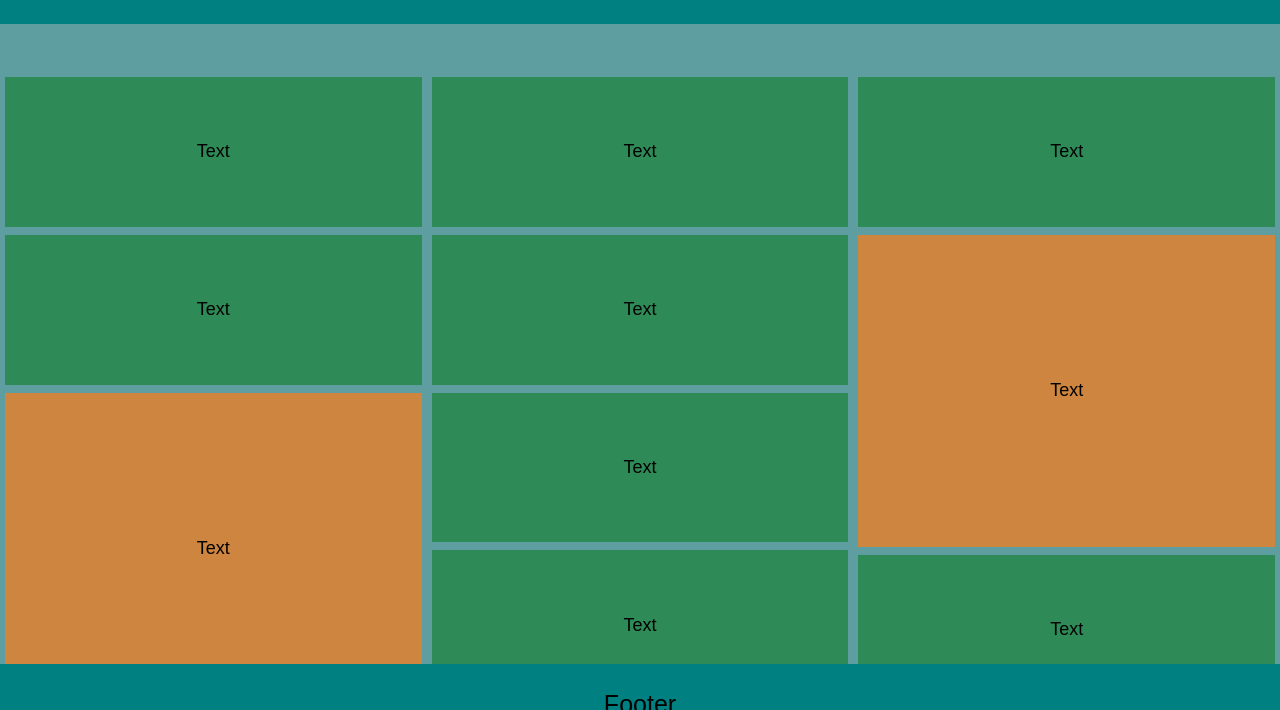
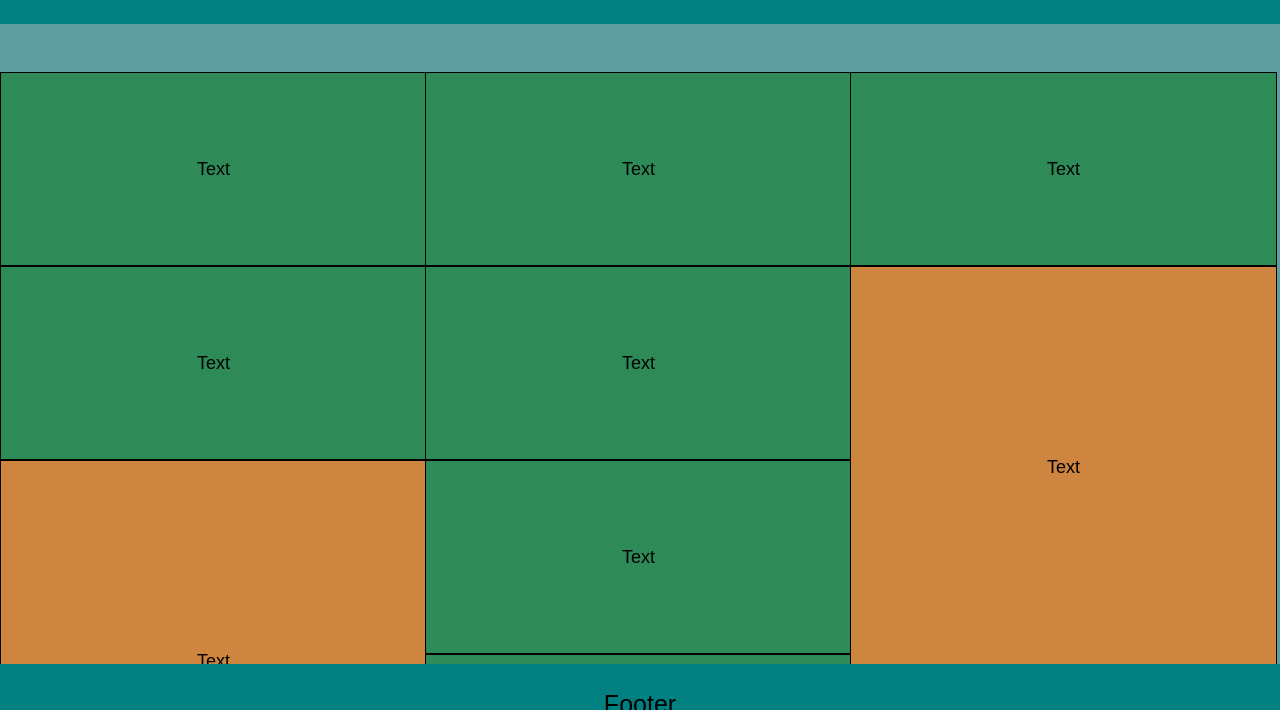
Before and after one commit to GusHS/fdi-1Par, a plain HTML site: page mobile-versions/columnGallery-mobile/index.html in a window 1280 px wide. Shown: the part 56-766 px from the top of the page. Drawn offline with Linux system fonts and the light colour scheme.

Commit message:
finished projects

```diff
--- a/mobile-versions/columnGallery-mobile/css/style.css
+++ b/mobile-versions/columnGallery-mobile/css/style.css
@@ -42,21 +42,21 @@ body{
 
 #container{
     padding-top: 10%;
+    padding-bottom: 10%;
     width: 100%;
-    height: 78%;
+    height: 100%;
     display: flex;
 }
 
 .col{
-    width: 33.33%;
+    width: 33.2%;
     height: 100%;
-    margin: 5px;
     flex-direction: column;
 }
 
 .sm-rectangle{
     height: 24%;
-    margin-bottom: 8px;
+    border: black 1px solid;
     width: 100%;
     background-color: seagreen;
     display: flex;
@@ -69,8 +69,8 @@ body{
 .lg-rectangle{
     height: 50%;
     width: 100%;
-    margin-bottom: 8px;
     background-color: peru;
+    border: black 1px solid;
     display: flex;
     justify-content: center;
     align-items: center;
--- a/mobile-versions/columnGallery-mobile/index.html
+++ b/mobile-versions/columnGallery-mobile/index.html
@@ -23,7 +23,6 @@
                 <div class="sm-rectangle">Text</div>
                 <div class="sm-rectangle">Text</div>
                 <div class="lg-rectangle">Text</div>
-                <div class="sm-rectangle">Text</div>
             </div>
             <div class="col">
                 <div class="sm-rectangle">Text</div>
```
